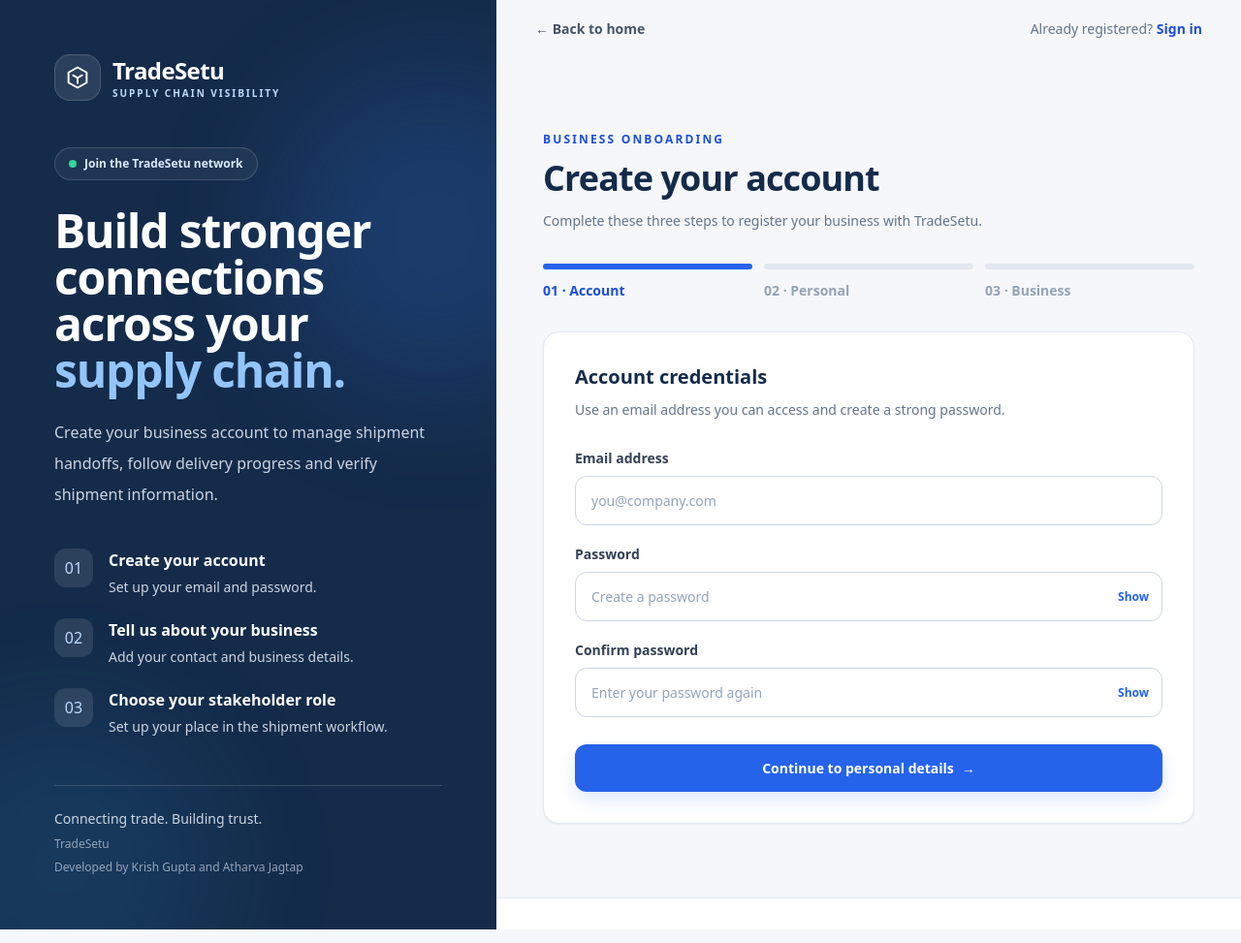
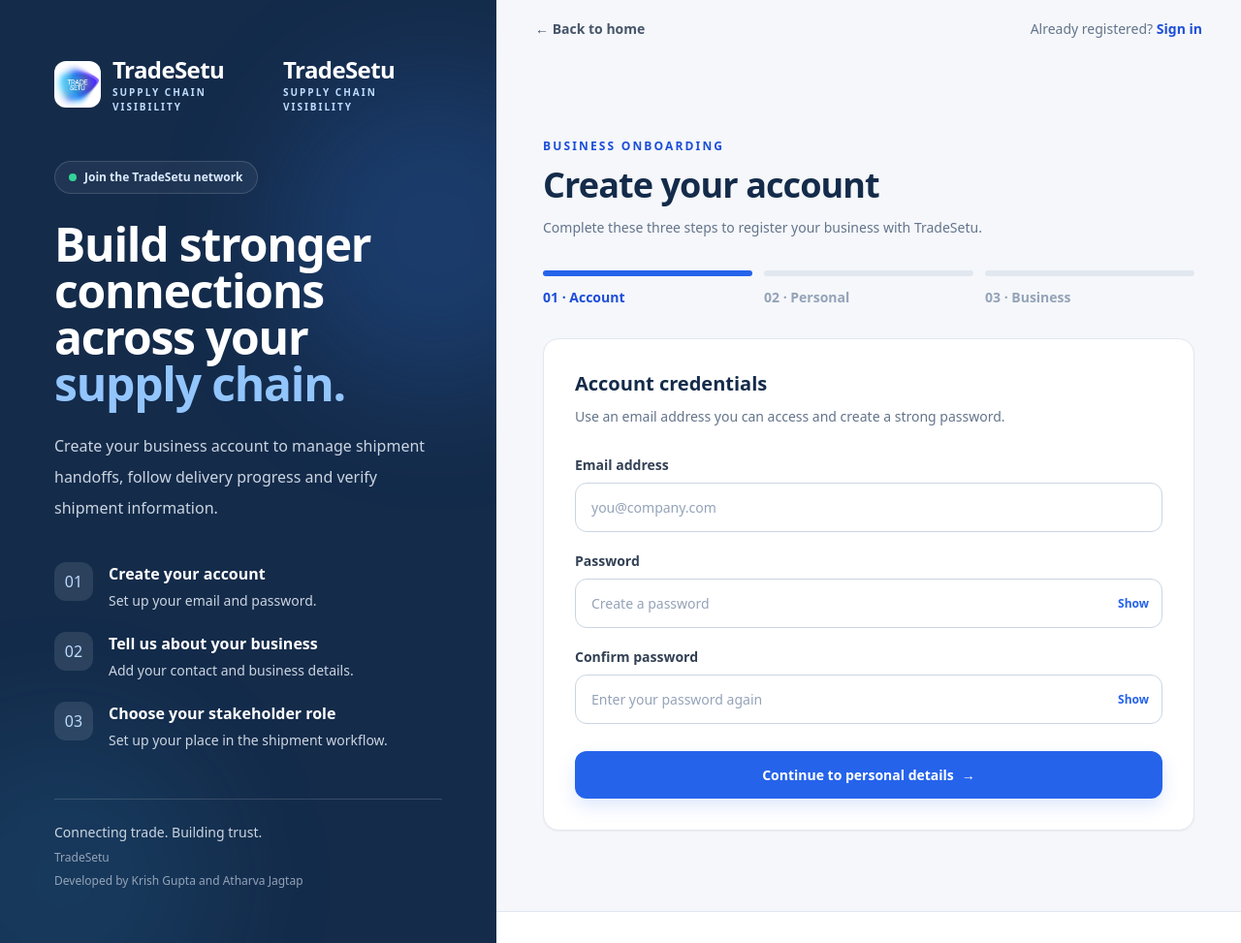
Before and after one commit to KrishLearnsPython/tradesetu, a Flask app: page /register in a window 1280 px wide. Shown: the whole page at 97% size. Run offline with Flask 3, Linux system fonts and the light colour scheme; some libraries are stand-ins or nearby versions.

Commit message:
Update TradeSetu project register logo

```diff
--- a/tradesetu/templates/register.html
+++ b/tradesetu/templates/register.html
@@ -13,13 +13,14 @@
             </div>
 
             <a href="{{ url_for('index') }}" class="relative z-10 flex w-fit items-center gap-3">
-                <span class="flex h-12 w-12 items-center justify-center rounded-2xl border border-white/15 bg-white/10">
-                    <svg viewBox="0 0 24 24" fill="none" class="h-7 w-7" aria-hidden="true">
-                        <path d="M4 7.5 12 3l8 4.5v9L12 21l-8-4.5v-9Z" stroke="currentColor" stroke-width="1.7"
-                            stroke-linejoin="round" />
-                        <path d="m8 10 4 2.3 4-2.3M12 12.3V17" stroke="currentColor" stroke-width="1.7"
-                            stroke-linecap="round" />
-                    </svg>
+                <img src="{{ url_for('static', filename='images/tradesetu-logo.png') }}" alt="TradeSetu logo"
+                    class="h-12 w-12 shrink-0 rounded-xl object-contain" width="40" height="40" />
+                <span>
+                    <span class="block text-2xl font-extrabold tracking-tight text-white">TradeSetu</span>
+                    <span class="block text-[10px] font-semibold uppercase tracking-[0.2em] text-blue-200">Supply chain
+                        visibility</span>
+                </span>
+                </svg>
                 </span>
                 <span>
                     <span class="block text-2xl font-extrabold tracking-tight">TradeSetu</span>
```
Also changed, not shown: 2 other files.
